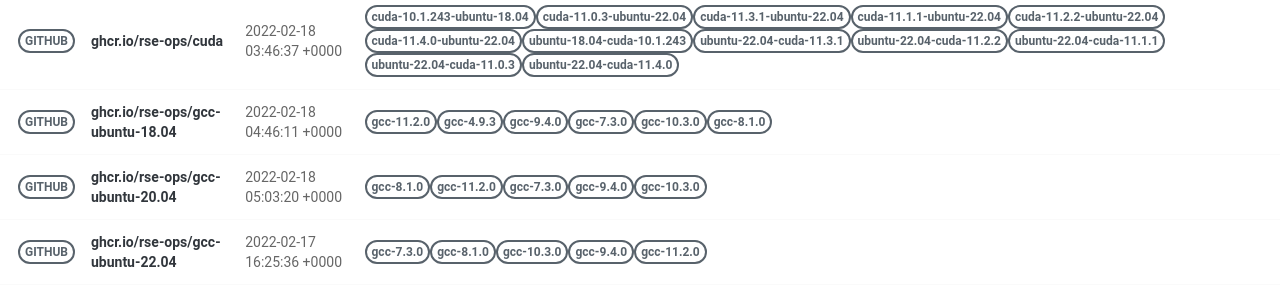
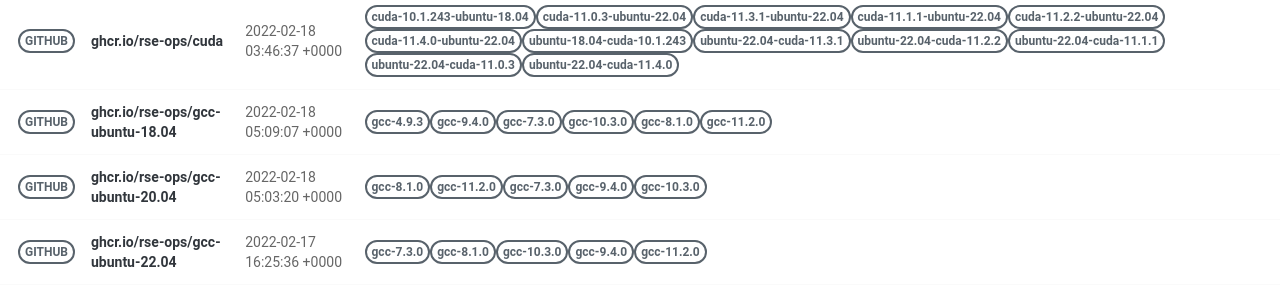
Before and after one commit to rse-ops/docker-images, a Jekyll site: the page built from pages/index.md, in a window 1280 px wide. Shown: the part 502-801 px from the top of the page. Built offline with Jekyll 4.4.1, drawn with Linux system fonts in a browser that asks for light colours; nearby versions of some CDN libraries.

Commit message:
Automated push to update library 2022-02-18

```diff
--- a/_library/ghcr.io-rse-ops-gcc-ubuntu-18.04.md
+++ b/_library/ghcr.io-rse-ops-gcc-ubuntu-18.04.md
@@ -1,14 +1,11 @@
 ---
 layout: container
 name: ghcr.io/rse-ops/gcc-ubuntu-18.04
-updated_at: 2022-02-18 04:46:11.100334
+updated_at: 2022-02-18 05:09:07.146551
 
 
 container_url: https://github.com/orgs/rse-ops/packages/container/package/gcc-ubuntu-18.04
 versions:
- - tag: gcc-11.2.0
-   dockerfile: https://github.com/rse-ops/docker-images/blob/main/ubuntu/gcc/Dockerfile
-   manifest: https://crane.ggcr.dev/manifest/ghcr.io/rse-ops/gcc-ubuntu-18.04:gcc-11.2.0
  - tag: gcc-4.9.3
    dockerfile: https://github.com/rse-ops/docker-images/blob/main/ubuntu/gcc/Dockerfile
    manifest: https://crane.ggcr.dev/manifest/ghcr.io/rse-ops/gcc-ubuntu-18.04:gcc-4.9.3
```
Also changed, not shown: other parts of _library/ghcr.io-rse-ops-gcc-ubuntu-18.04.md (+3 -0 lines).
